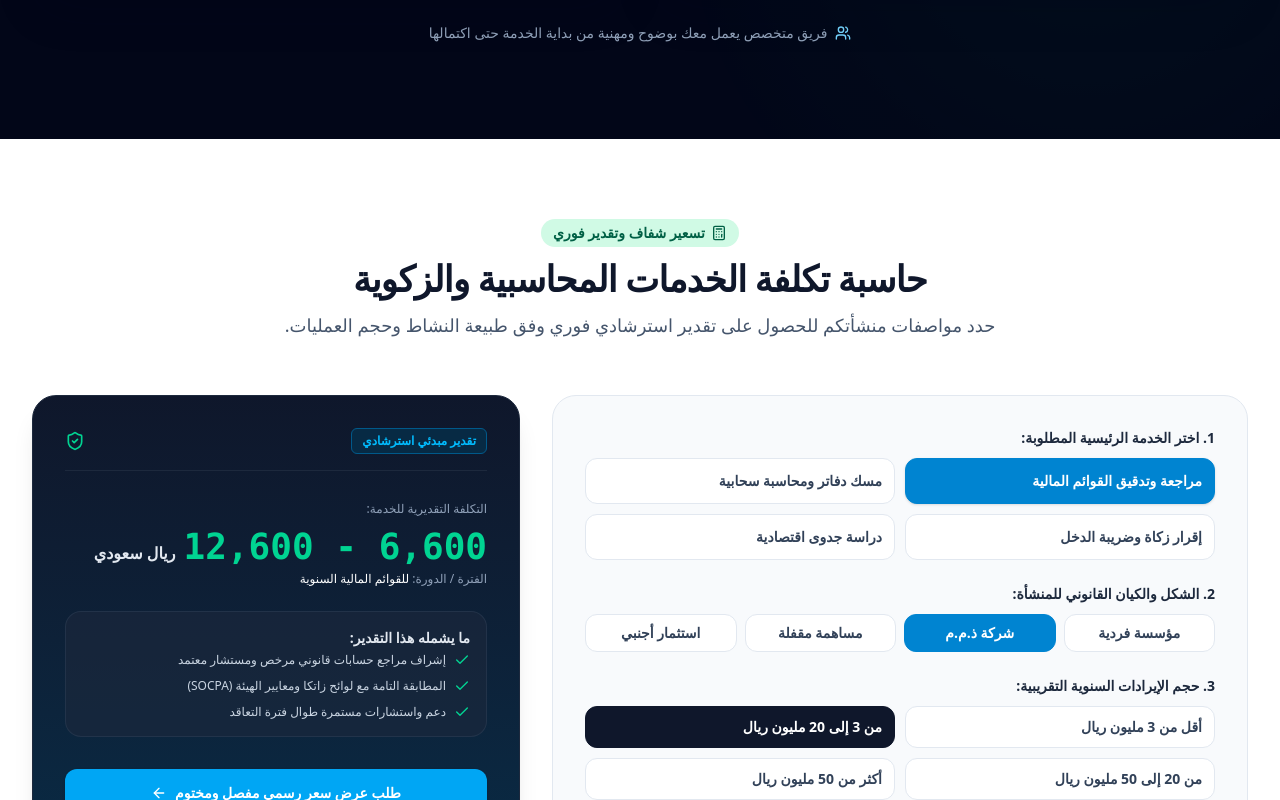
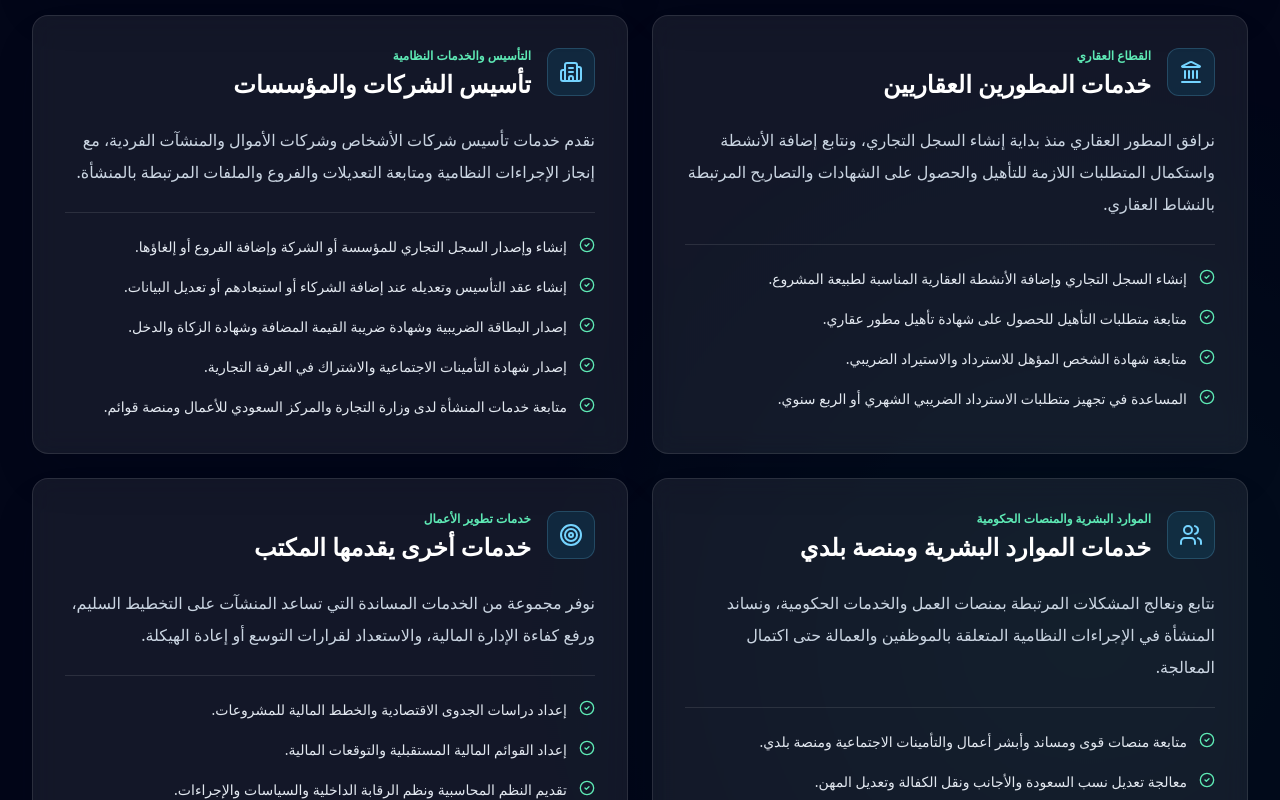
Before and after one commit to ayman1a1a1a1-ux/Professional-Specialists, a React (Vite) app: page / in a window 1280 px wide. Shown: the part 4620-5420 px from the top of the page. Built offline with nearby package versions, Linux system fonts and the light colour scheme.

Commit message:
Expand detailed services content

```diff
--- a/src/components/ProfessionalServicesSection.tsx
+++ b/src/components/ProfessionalServicesSection.tsx
@@ -45,6 +45,60 @@ const detailedServices = [
       'مراجعة الهيئة نيابة عن العميل ومتابعة الملاحظات والطلبات ذات العلاقة.',
       'تزويد العملاء بالفهم السليم لآلية احتساب الزكاة والضريبة المستحقة.',
       'تطوير استراتيجيات تخطيط زكوي وضريبي تتوافق مع أهداف المنشأة وطبيعة نشاطها.',
+    ],
+  },
+  {
+    icon: Landmark,
+    eyebrow: 'القطاع العقاري',
+    title: 'خدمات المطورين العقاريين',
+    description:
+      'نرافق المطور العقاري منذ بداية إنشاء السجل التجاري، ونتابع إضافة الأنشطة واستكمال المتطلبات اللازمة للتأهيل والحصول على الشهادات والتصاريح المرتبطة بالنشاط العقاري.',
+    details: [
+      'إنشاء السجل التجاري وإضافة الأنشطة العقارية المناسبة لطبيعة المشروع.',
+      'متابعة متطلبات التأهيل للحصول على شهادة تأهيل مطور عقاري.',
+      'متابعة شهادة الشخص المؤهل للاسترداد والاستيراد الضريبي.',
+      'المساعدة في تجهيز متطلبات الاسترداد الضريبي الشهري أو الربع سنوي.',
+    ],
+  },
+  {
+    icon: Building2,
+    eyebrow: 'التأسيس والخدمات النظامية',
+    title: 'تأسيس الشركات والمؤسسات',
+    description:
+      'نقدم خدمات تأسيس شركات الأشخاص وشركات الأموال والمنشآت الفردية، مع إنجاز الإجراءات النظامية ومتابعة التعديلات والفروع والملفات المرتبطة بالمنشأة.',
+    details: [
+      'إنشاء وإصدار السجل التجاري للمؤسسة أو الشركة وإضافة الفروع أو إلغاؤها.',
+      'إنشاء عقد التأسيس وتعديله عند إضافة الشركاء أو استبعادهم أو تعديل البيانات.',
+      'إصدار البطاقة الضريبية وشهادة ضريبة القيمة المضافة وشهادة الزكاة والدخل.',
+      'إصدار شهادة التأمينات الاجتماعية والاشتراك في الغرفة التجارية.',
+      'متابعة خدمات المنشأة لدى وزارة التجارة والمركز السعودي للأعمال ومنصة قوائم.',
+    ],
+  },
+  {
+    icon: Users,
+    eyebrow: 'الموارد البشرية والمنصات الحكومية',
+    title: 'خدمات الموارد البشرية ومنصة بلدي',
+    description:
+      'نتابع ونعالج المشكلات المرتبطة بمنصات العمل والخدمات الحكومية، ونساند المنشأة في الإجراءات النظامية المتعلقة بالموظفين والعمالة حتى اكتمال المعالجة.',
+    details: [
+      'متابعة منصات قوى ومساند وأبشر أعمال والتأمينات الاجتماعية ومنصة بلدي.',
+      'معالجة تعديل نسب السعودة والأجانب ونقل الكفالة وتعديل المهن.',
+      'متابعة استبعاد الموظفين وإلغاء الخروج النهائي وبلاغات التغيب خلال المدة النظامية.',
+      'مساندة المنشأة في الإقرارات والميزانيات والتنبيه بأي مستجدات في الأنظمة واللوائح.',
+    ],
+  },
+  {
+    icon: Target,
+    eyebrow: 'خدمات تطوير الأعمال',
+    title: 'خدمات أخرى يقدمها المكتب',
+    description:
+      'نوفر مجموعة من الخدمات المساندة التي تساعد المنشآت على التخطيط السليم، ورفع كفاءة الإدارة المالية، والاستعداد لقرارات التوسع أو إعادة الهيكلة.',
+    details: [
+      'إعداد دراسات الجدوى الاقتصادية والخطط المالية للمشروعات.',
+      'إعداد القوائم المالية المستقبلية والتوقعات المالية.',
+      'تقديم النظم المحاسبية ونظم الرقابة الداخلية والسياسات والإجراءات.',
+      'دعم الاندماج والانفصال بين الشركات والمؤسسات وتقييم الآثار المالية.',
+      'تقييم المخاطر المالية والتشغيلية واقتراح خطط المعالجة والتحسين.',
     ],
   },
 ];
```
